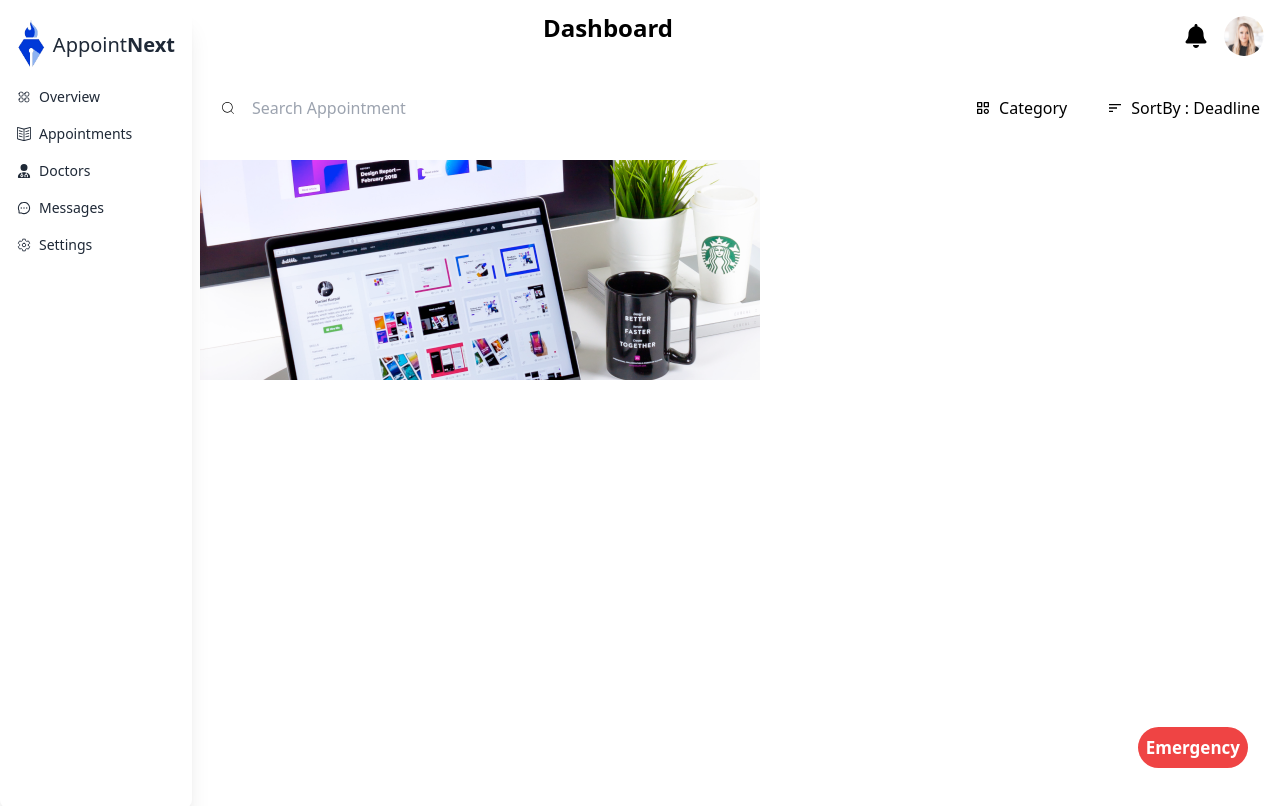
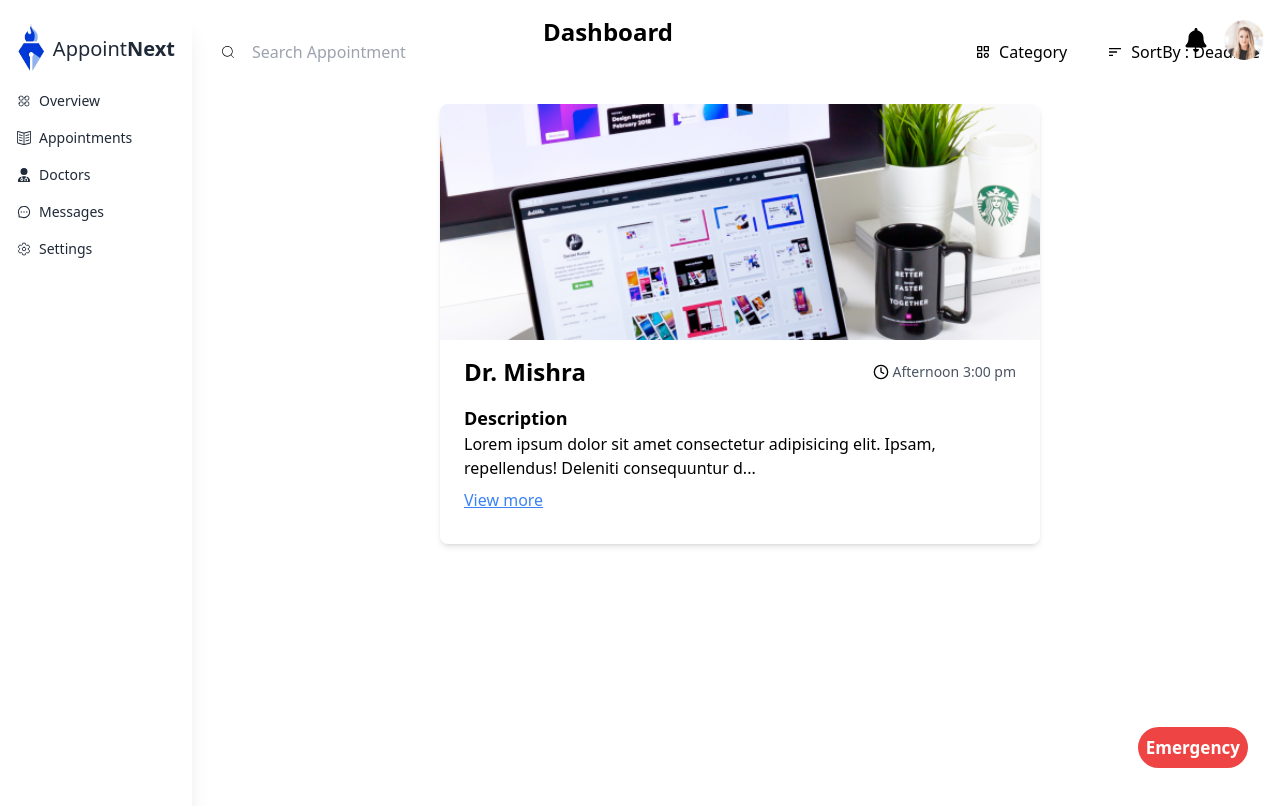
Before and after one commit to AppointNext/appointnext, a React (Vite) app in the folder client/: page /dappointments in a window 1280 px wide. Built offline with nearby package versions, Linux system fonts and the light colour scheme.

Commit message:
props in upcomming appointment

```diff
--- a/client/src/App.jsx
+++ b/client/src/App.jsx
@@ -16,6 +16,7 @@ import DoctorLoginForm from "./_auth/forms/DoctorLoginForm";
 import DoctorSignupForm from "./_auth/forms/DoctorSignupForm";
 import Emergency from "./_root/pages/Emergency";
 import UpAppointments from "./_root/pages/DoctorSite/UpAppointments";
+import DoctorDetail from "./_root/pages/DoctorDetail";
 
 function App() {
   const location = useLocation();
@@ -39,10 +40,12 @@ function App() {
           <Route path="/appointmentForm" element={<AppointForm />} />
           <Route path="/dappointments" element={<Detailedappointment />} />
           <Route path="/doctors" element={<Doctors />} />
-          <Route path="/messages" element={<Messages />} />
-          <Route path="/settings" element={<Message />} />
+          <Route path="/profile" element={<profile />} />
+          <Route path="/settings" element={<settings />} />
           <Route path="/emergency" element={<Emergency />} />
           <Route path="/upappointments" element={<UpAppointments/>} />
+          <Route path="/drDetail" element={<DoctorDetail/>} />
+
         </Route>
       </Routes>
       {/* Render the Emergency button only if the current page is not the Emergency page */}
--- a/client/src/_root/pages/Appointments.jsx
+++ b/client/src/_root/pages/Appointments.jsx
@@ -1,32 +1,55 @@
 import React from "react";
-import Hero from "../../components/ui/Dashboard/Hero";
+import { Link } from "react-router-dom";
+import AppointmentNav from "../../components/shared/AppointmentNav";
+import AppointsCard from "../../components/shared/Appointments";
 
-import AppointsCard from "../../components/shared/Appointments";
-import AppointmentNav from "../../components/shared/AppointmentNav";
 const Appointments = () => {
   return (
     <div className="ml-[200px]">
-      <AppointmentNav/>
-      <div className=" gap-y-4">
+      <AppointmentNav />
+      <div className="gap-y-4">
         <p>Time Limit</p>
         <div className="flex flex-row overflow-x-auto gap-3">
-          <AppointsCard/>
-          <AppointsCard/>
-          <AppointsCard/>
-          <AppointsCard/>
-          <AppointsCard/>
-          <AppointsCard/>
+          <Link to="/dappointments">
+            <AppointsCard />
+          </Link>
+          <Link to="/dappointments">
+            <AppointsCard />
+          </Link>
+          <Link to="/dappointments">
+            <AppointsCard />
+          </Link>
+          <Link to="/dappointments">
+            <AppointsCard />
+          </Link>
+          <Link to="/dappointments">
+            <AppointsCard />
+          </Link>
+          <Link to="/dappointments">
+            <AppointsCard />
+          </Link>
         </div>
-        <div className="flex flex-row overflow-x-auto   gap-3 ">
-          <AppointsCard/>
-          <AppointsCard/>
-          <AppointsCard/>
-          <AppointsCard/>
-          <AppointsCard/>
-          <AppointsCard/>
+        <div className="flex flex-row overflow-x-auto gap-3">
+          <Link to="/dappointments">
+            <AppointsCard />
+          </Link>
+          <Link to="/dappointments">
+            <AppointsCard />
+          </Link>
+          <Link to="/dappointments">
+            <AppointsCard />
+          </Link>
+          <Link to="/dappointments">
+            <AppointsCard />
+          </Link>
+          <Link to="/dappointments">
+            <AppointsCard />
+          </Link>
+          <Link to="/dappointments">
+            <AppointsCard />
+          </Link>
         </div>
       </div>
-
     </div>
   );
 };
--- a/client/src/_root/pages/Detailedappointment.jsx
+++ b/client/src/_root/pages/Detailedappointment.jsx
@@ -1,17 +1,44 @@
-import React from 'react'
-import AppointmentNav from '../../components/shared/AppointmentNav'
+import React, { useState } from 'react';
+import AppointmentNav from '../../components/shared/AppointmentNav';
+import { FiClock } from 'react-icons/fi';
+
 const Detailedappointment = () => {
+  const [showMore, setShowMore] = useState(false);
+
+  const description = "Lorem ipsum dolor sit amet consectetur adipisicing elit. Ipsam, repellendus! Deleniti consequuntur dolorem labore vitae veniam omnis est error rerum odit, voluptas quos vero perspiciatis asperiores ad, commodi ex laborum reiciendis necessitatibus iste sapiente dignissimos.";
+
+  const toggleDescription = () => {
+    setShowMore(!showMore);
+  };
+
   return (
-    <div className=' ml-[200px]'>
-      <AppointmentNav/>
-      <div>
-        <div>
-            <img src="./upcoming.png" alt="" />
+    <div className='ml-[200px]'>
+      <AppointmentNav />
+      <div className='flex flex-col items-center mt-8'>
+        <div className="max-w-[600px] rounded-lg overflow-hidden shadow-md">
+          <img src="./upcoming.png" alt="Doctor" className='w-full' />
+          <div className='px-6 py-4'>
+            <div className="flex justify-between items-center mb-4">
+              <div>
+                <h1 className='font-bold text-2xl'>Dr. Mishra</h1>
+              </div>
+              <div className="flex items-center">
+                <FiClock className="mr-1" />
+                <p className="text-gray-600 text-sm">Afternoon 3:00 pm</p>
+              </div>
+            </div>
+            <div className='mb-4'>
+              <h1 className='font-semibold text-lg'>Description</h1>
+              <p>{showMore ? description : description.slice(0, 100) + '...'}</p>
+              <button className="text-blue-500 underline mt-2" onClick={toggleDescription}>
+                {showMore ? "View less" : "View more"}
+              </button>
+            </div>
+          </div>
         </div>
-        <h1 className=' font-bold'></h1>
       </div>
     </div>
-  )
-}
+  );
+};
 
-export default Detailedappointment
+export default Detailedappointment;
--- a/client/src/_root/pages/DoctorSite/UpAppointments.jsx
+++ b/client/src/_root/pages/DoctorSite/UpAppointments.jsx
@@ -32,7 +32,7 @@ const UpAppointments = () => {
   return (
     <div className="ml-[200px] mt-4 px-4 relative">
       <h1 className="font-semibold text-[23px]">Upcoming Appointments</h1>
-      <div className="overflow-x-auto flex flex-no-wrap h-[310px]">
+      <div className="overflow-x-auto flex flex-no-wrap h-[310px] overflow-hidden">
         <UpcomingAppointDoctorCard />
         <UpcomingAppointDoctorCard />
         <UpcomingAppointDoctorCard />
--- a/client/src/components/shared/UpcomingAppointCard.jsx
+++ b/client/src/components/shared/UpcomingAppointCard.jsx
@@ -1,6 +1,6 @@
 import React from "react";
 
-const UpcomingAppointCard = () => {
+const UpcomingAppointCard = ({ title, description, time }) => {
   return (
     <div className="bg-white p-2 py-4 container  w-[320px] min-w-[320px]  rounded-lg">
       <img
@@ -9,9 +9,9 @@ const UpcomingAppointCard = () => {
         className="rounded-lg"
       />
       <div>
-        <h1>Dr. John Doe(appointment with)</h1>
-        <p>About appointment</p>
-        <h1>10:00 AM-12:00 AM(time slot)</h1>
+        <h1>{title}</h1>
+        <p>{description}</p>
+        <h1>{time}</h1>
         <p>Days Left</p>
       </div>
     </div>
--- a/client/src/components/ui/Sidebar.jsx
+++ b/client/src/components/ui/Sidebar.jsx
@@ -39,7 +39,7 @@ const Sidebar = () => {
   };
 
   return (
-    <div className="py-0 ">
+    <div className="py-0 fixed top-1 ">
       <nav className="flex justify-between w-screen items-center px-4">
         <div className="flex justify-center items-center px-2 w-[1/2]">
           <IoMenuSharp
```
Also changed, not shown: client/src/_root/pages/Doctors.css (deleted, +0 -11 lines).
